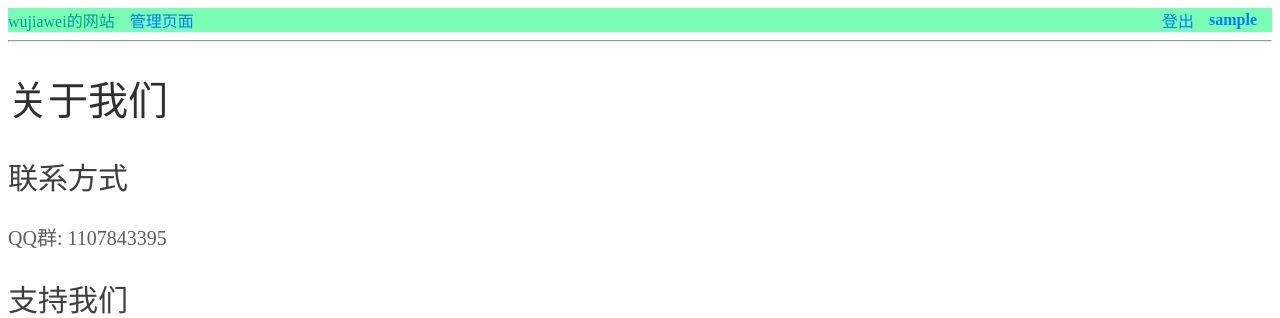
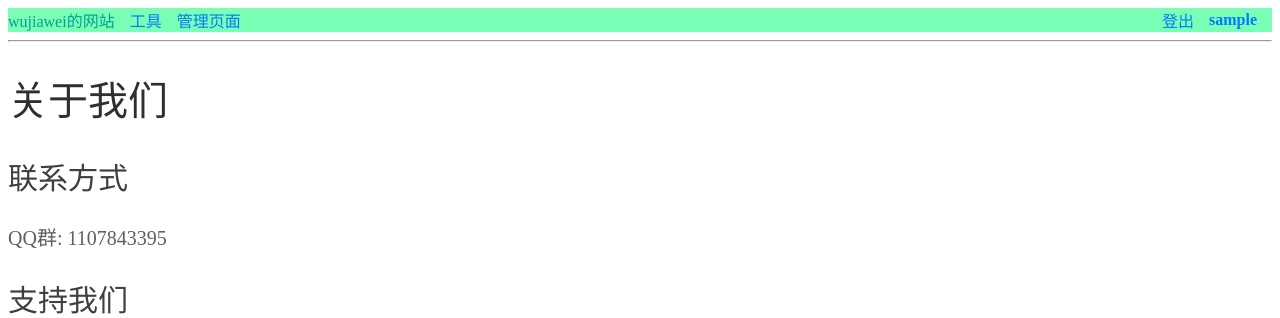
Before and after one commit to wujiawei36/wjw2, a Django app: page /about/ in a window 1280 px wide. Shown: the top 318 px of the page. Run offline with Django 5.2, Linux system fonts and the light colour scheme; the visitor is signed in with stand-in values (Sample User, id 1); data comes from the database, SQL or seed files in the repository.

Commit message:
feat: 前台导航栏添加工具站入口链接
- base.html header 导航在站点名后新增「工具」链接 → /tools/
- 对所有访客可见（工具站为公开站点），位于管理页面之前

```diff
--- a/index/templates/index/base.html
+++ b/index/templates/index/base.html
@@ -191,6 +191,7 @@
 				<li>
 					<p><a href="/">{{ site_name }}</a></p>
 				</li>
+				<li><a href="/tools/">工具</a></li>
 				{% if user.is_staff%}
 					<li><a href="/panel">管理页面</a></li>
 				{% endif %}
```
